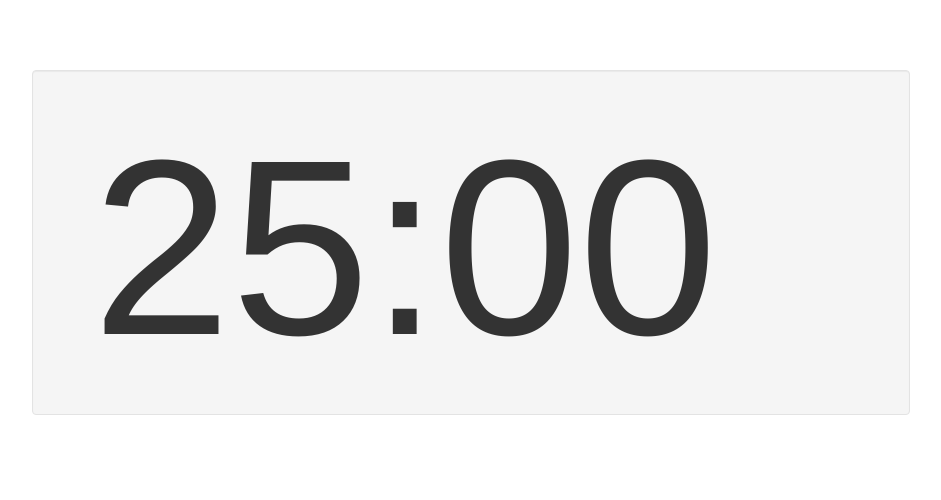
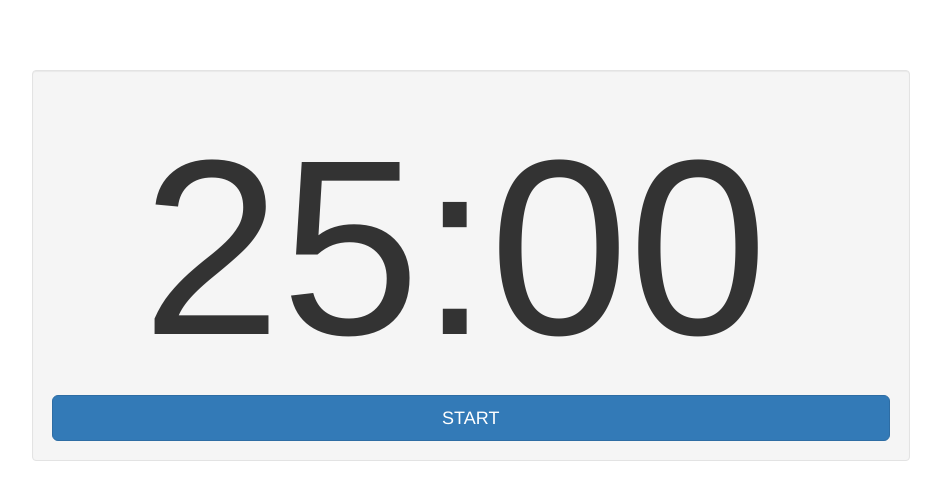
Before and after one commit to Toasterz/pomodoro, a website: page public/html/index.html in a window 1280 px wide. Shown: the whole page, without its empty margins (218-1159 px from the left). Drawn offline with nearby package versions, Linux system fonts and the light colour scheme; files that its build step writes are made by us from their sources; files whose address does not match are found by name.

Commit message:
Completed user story 2

```diff
--- a/public/css/main.css
+++ b/public/css/main.css
@@ -4,5 +4,5 @@ body{
 
 #timer{
   font-size: 250px;
-  padding-left:40px;
+  padding-left:90px;
 }
--- a/public/html/index.html
+++ b/public/html/index.html
@@ -11,6 +11,7 @@
     <div class = "row">
       <div class="well col-md-9 col-lg-9 col-sm-9 col-xs-9 col-md-offset-2 col-sm-offset-2 col-xs-offset-1">
         <h1 id="timer">25:00</h1>
+        <button id = "start" type = "button" class = "btn btn-primary btn-lg btn-block">START</button>
       </div>
       </div>
   </div>
```
